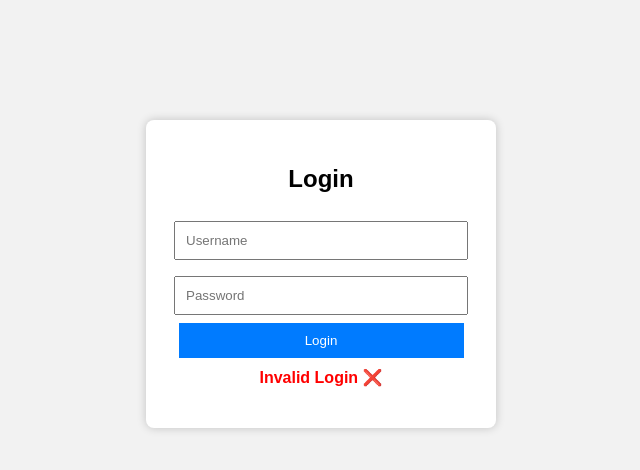
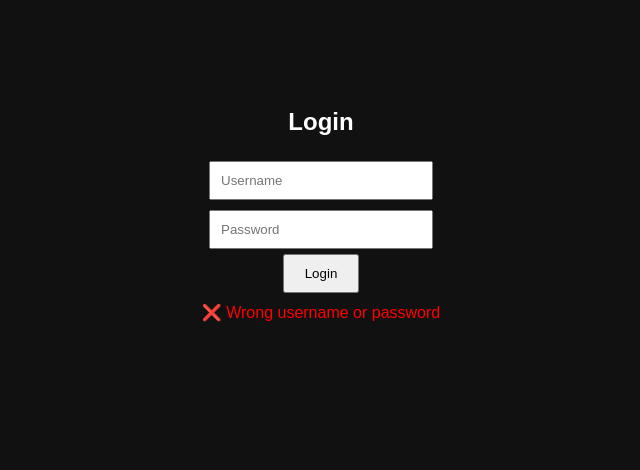
Before and after one commit to zipwixgk-dot/hehehe, a plain HTML site: page index.html in a window 1280 px wide. Both pictures are taken after a click on the button "Login". Shown: the whole page, without its empty margins (319-959 px from the left). Drawn offline with Linux system fonts and the light colour scheme.

Commit message:
Update index.html

```diff
--- a/index.html
+++ b/index.html
@@ -1,74 +1,39 @@
 <!DOCTYPE html>
 <html>
 <head>
-    <title>Login Page</title>
+  <title>Login Demo</title>
   <style>
-        body {
-            background: #f2f2f2;
-            font-family: Arial, sans-serif;
-        }
-
-        .login-box {
-            width: 300px;
-            margin: 120px auto;
-            background: white;
-            padding: 25px;
-            border-radius: 8px;
-            box-shadow: 0px 0px 10px rgba(0,0,0,0.2);
-            text-align: center;
-        }
-
-        h2 {
-            margin-bottom: 20px;
-        }
-
-        input {
-            width: 90%;
-            padding: 10px;
-            margin: 8px 0;
-        }
-
-        button {
-            width: 95%;
-            padding: 10px;
-            background: #007bff;
-            color: white;
-            border: none;
-            cursor: pointer;
-        }
-
-        button:hover {
-            background: #0056b3;
-        }
-
-        #message {
-            margin-top: 10px;
-            font-weight: bold;
-        }
+    body { font-family: Arial; background: #111; color: white; text-align: center; padding-top: 80px; }
+    input { padding: 10px; margin: 5px; width: 200px; }
+    button { padding: 10px 20px; cursor: pointer; }
+    #secretImage { display: none; margin-top: 30px; width: 300px; border-radius: 10px; }
+    #error { color: red; margin-top: 10px; }
   </style>
 </head>
 
 <body>
 
-<div class="login-box">
   <h2>Login</h2>
+
   <input type="text" id="username" placeholder="Username"><br>
   <input type="password" id="password" placeholder="Password"><br>
   <button onclick="login()">Login</button>
-    <p id="message"></p>
-</div>
+
+  <p id="error"></p>
+
+  <!-- Your custom image -->
+  <img id="secretImage" src="mypic.jpg" />
 
   <script>
     function login() {
       var user = document.getElementById("username").value;
       var pass = document.getElementById("password").value;
 
-    if(user === "admin" && pass === "1234") {
-        document.getElementById("message").style.color = "green";
-        document.getElementById("message").innerHTML = "Login Successful ✅";
+      if (user === "admin" && pass === "1234") {
+        document.getElementById("secretImage").style.display = "block";
+        document.getElementById("error").innerHTML = "";
       } else {
-        document.getElementById("message").style.color = "red";
-        document.getElementById("message").innerHTML = "Invalid Login ❌";
+        document.getElementById("error").innerHTML = "❌ Wrong username or password";
       }
     }
   </script>
```
Lines whose indentation alone changed are shown as unchanged.
